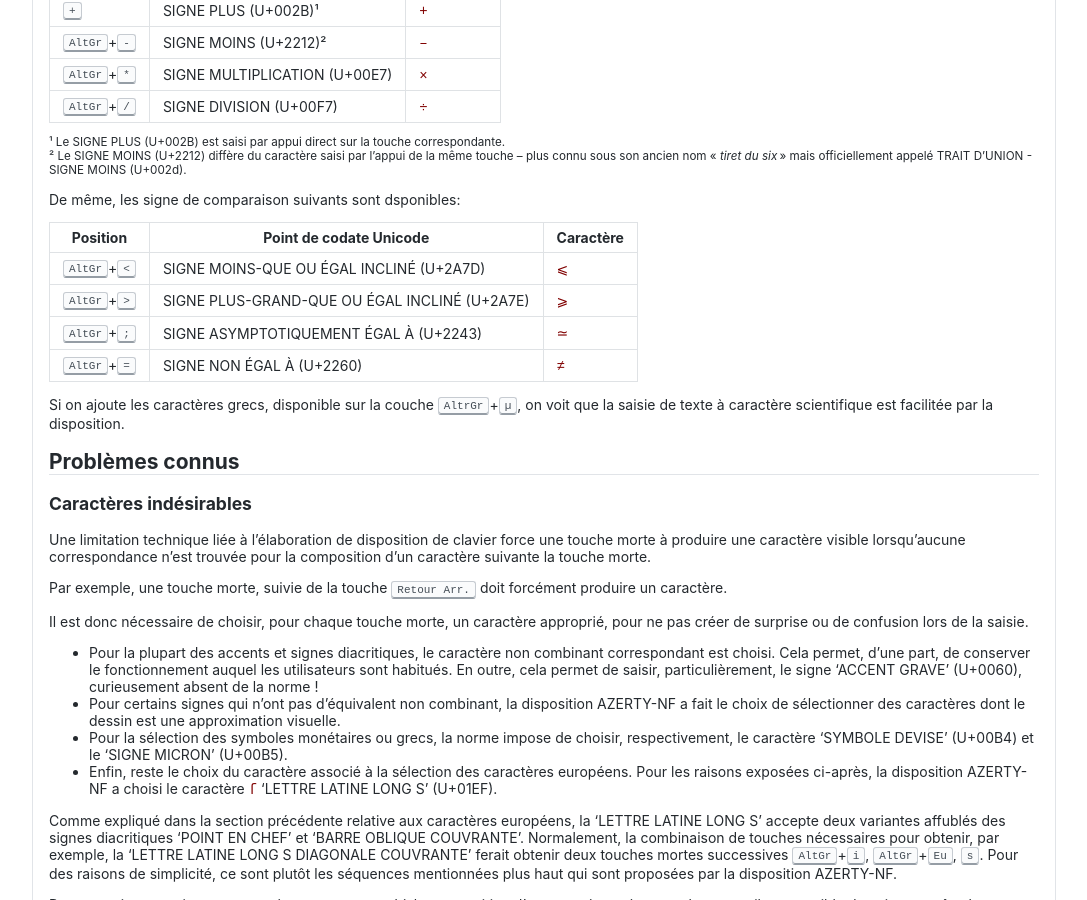
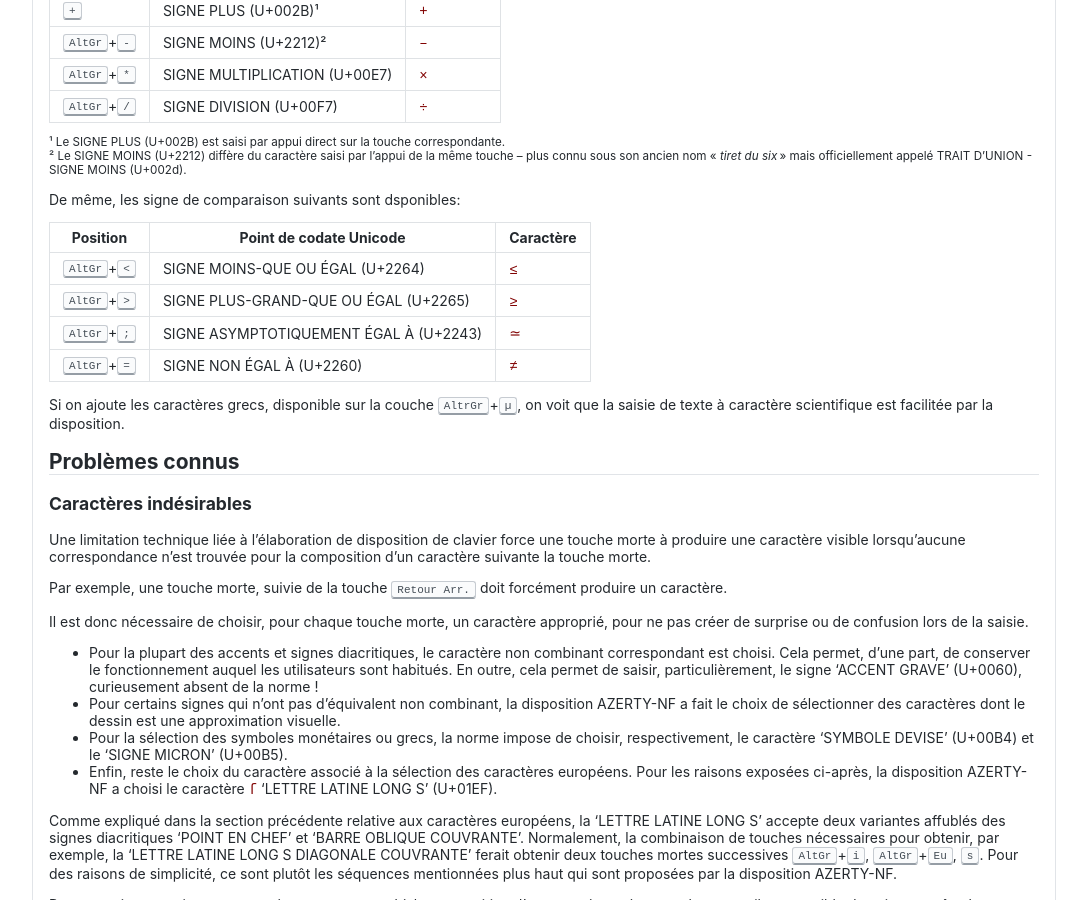
Before and after one commit to springcomp/optimized-azerty-win, a Jekyll site: the page built from index.md, in a window 1280 px wide and 900 px high, scrolled down 8088 px. Shown: the whole window, without its empty margins (96-1183 px from the left). Built offline with Jekyll 4.4.1, drawn with Linux system fonts in a browser that asks for light colours.

Commit message:
Updated doc as of #80. (#81)
* Updated doc as of #80.
* Updated link to release 1.4.0.0.

```diff
--- a/index.md
+++ b/index.md
@@ -285,8 +285,8 @@ De même, les signe de comparaison suivants sont dsponibles:
 
 |Position|Point de codate Unicode | Caractère|
 |---|---|---|
-| <kbd>AltGr</kbd>+<kbd><</kbd> | SIGNE MOINS-QUE OU ÉGAL INCLINÉ (U+2A7D) | `⩽` |
-| <kbd>AltGr</kbd>+<kbd>></kbd> | SIGNE PLUS-GRAND-QUE OU ÉGAL INCLINÉ (U+2A7E) | `⩾` |
+| <kbd>AltGr</kbd>+<kbd><</kbd> | SIGNE MOINS-QUE OU ÉGAL (U+2264) | `≤` |
+| <kbd>AltGr</kbd>+<kbd>></kbd> | SIGNE PLUS-GRAND-QUE OU ÉGAL (U+2265) | `≥` |
 | <kbd>AltGr</kbd>+<kbd>;</kbd> | SIGNE ASYMPTOTIQUEMENT ÉGAL À (U+2243) | `≃` |
 | <kbd>AltGr</kbd>+<kbd>=</kbd> | SIGNE NON ÉGAL À (U+2260) | `≠` |
 
```
Also changed, not shown: download.md (+1 -1 lines).
